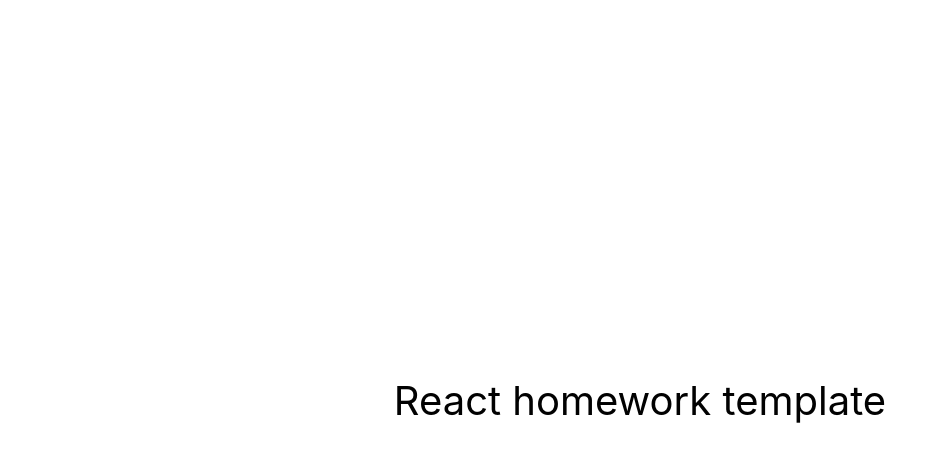
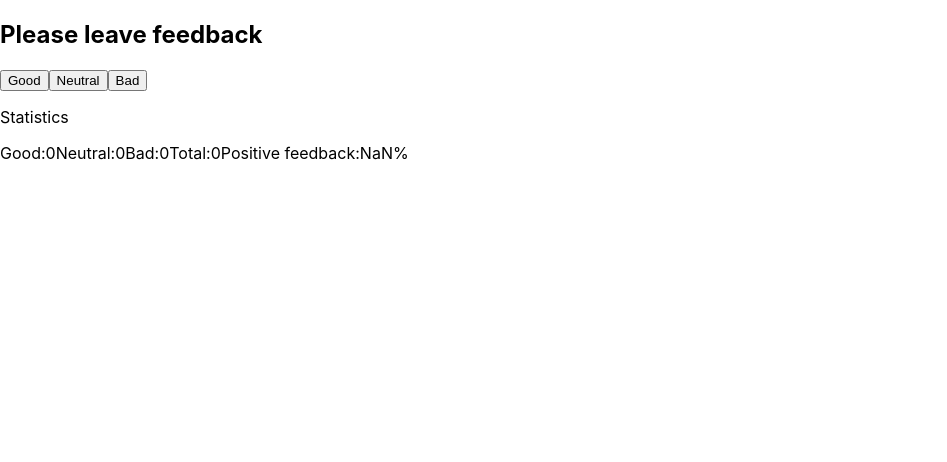
Before and after one commit to NNaumenko83/goit-react-hw-02-feedback, a React (Create React App) app: page / in a window 1280 px wide. Shown: the top 462 px of the page, without its empty margins (0-947 px from the left). Built offline with nearby package versions, Linux system fonts and the light colour scheme.

Commit message:
24-01-2023 v1

```diff
--- a/src/components/App.jsx
+++ b/src/components/App.jsx
@@ -1,16 +1,5 @@
+import Feedback from './Feedback';
+
 export const App = () => {
-  return (
-    <div
-      style={{
-        height: '100vh',
-        display: 'flex',
-        justifyContent: 'center',
-        alignItems: 'center',
-        fontSize: 40,
-        color: '#010101'
-      }}
-    >
-      React homework template
-    </div>
-  );
+  return <Feedback />;
 };
--- /dev/null
+++ b/src/components/Feedback/Feedback.jsx
@@ -0,0 +1,51 @@
+import React, { Component } from 'react';
+
+class Feedback extends Component {
+  state = {
+    good: 0,
+    neutral: 0,
+    bad: 0,
+  };
+
+  countTotalFeedback = () =>
+    Object.values(this.state).reduce((acc, el) => acc + el, 0);
+
+  countPositiveFeedbackPercentage = () => {
+    const totalFeedbacks = this.countTotalFeedback();
+
+    const positiveFeedbacks = this.state.good;
+
+    return Math.round((positiveFeedbacks / totalFeedbacks) * 100);
+  };
+
+  handleButtonClick = e => {
+    const value = e.currentTarget.id;
+
+    this.setState(prevState => ({ [value]: prevState[value] + 1 }));
+  };
+
+  render() {
+    return (
+      <>
+        <h2>Please leave feedback</h2>
+        <button type="button" id="good" onClick={this.handleButtonClick}>
+          Good
+        </button>
+        <button type="button" id="neutral" onClick={this.handleButtonClick}>
+          Neutral
+        </button>
+        <button type="button" id="bad" onClick={this.handleButtonClick}>
+          Bad
+        </button>
+        <p>Statistics</p>
+        <span>Good:{this.state.good}</span>
+        <span>Neutral:{this.state.neutral}</span>
+        <span>Bad:{this.state.bad}</span>
+        <span>Total:{this.countTotalFeedback()}</span>
+        <span>Positive feedback:{this.countPositiveFeedbackPercentage()}%</span>
+      </>
+    );
+  }
+}
+
+export default Feedback;
--- /dev/null
+++ b/src/components/Feedback/index.js
@@ -0,0 +1 @@
+export { default } from './Feedback';
```
